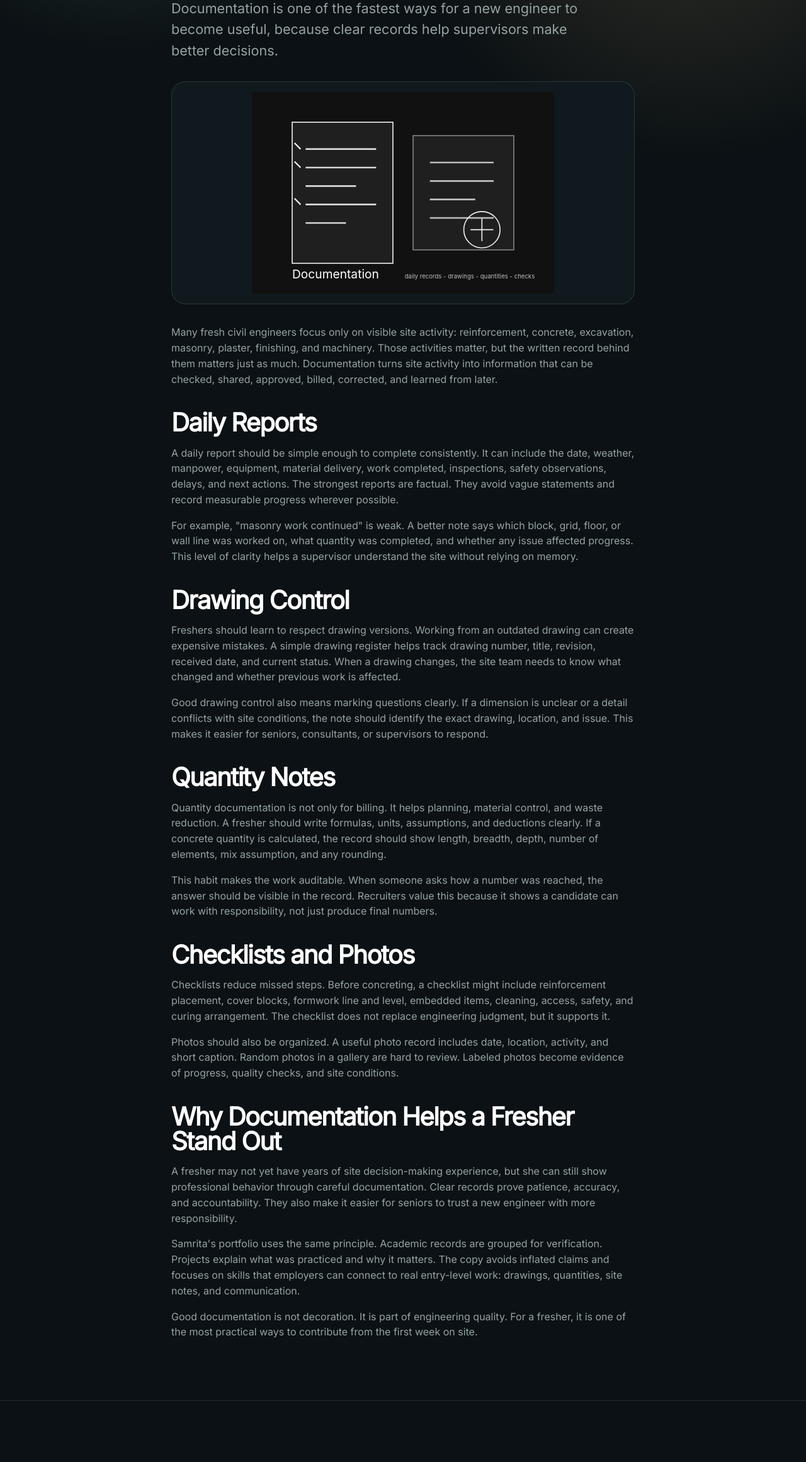
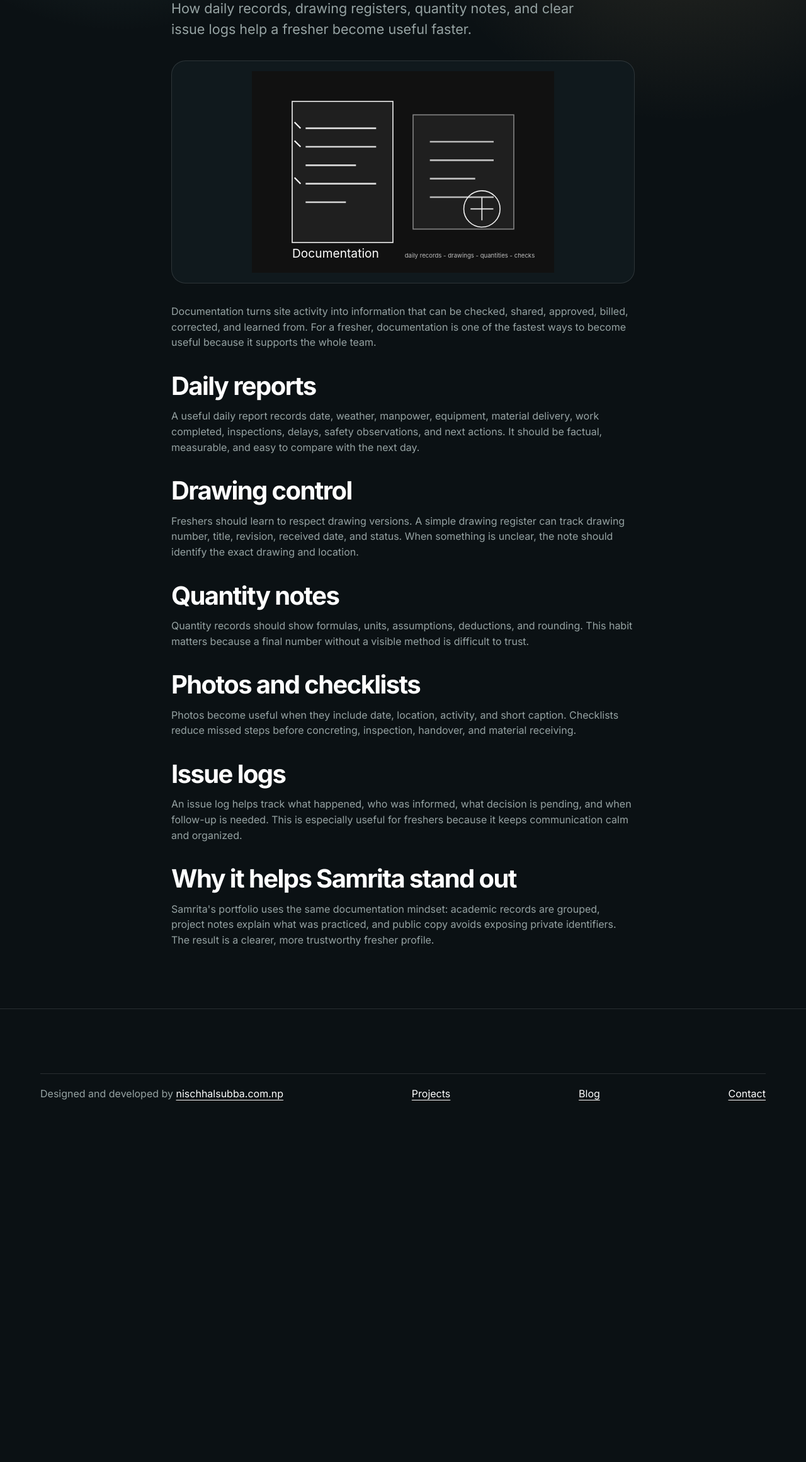
Before and after one commit to Nischhalsubba/samrita.com.np, a plain HTML site: page blog/civil-engineering-documentation-for-freshers.html in a window 1280 px wide. Shown: the part 479-2800 px from the top of the page at 63% size. After the commit the page ends 2260 px from the top, so only its background shows below. Drawn offline with Linux system fonts and the light colour scheme.

Commit message:
Refresh documentation blog article

```diff
--- a/blog/civil-engineering-documentation-for-freshers.html
+++ b/blog/civil-engineering-documentation-for-freshers.html
@@ -1,68 +1,53 @@
 <!doctype html>
-<html lang="en">
+<html lang="en" data-theme="dark">
   <head>
     <meta charset="utf-8">
     <meta name="viewport" content="width=device-width, initial-scale=1">
-    <meta name="description" content="A civil engineering documentation guide for freshers covering daily reports, drawings, checklists, quantities, photos, and handover notes.">
+    <meta name="description" content="A practical documentation guide for fresh civil engineers covering daily reports, drawing control, quantity notes, photos, checklists, and issue logs.">
     <meta name="robots" content="index, follow">
     <meta property="og:type" content="article">
-    <meta property="og:title" content="Civil Engineering Documentation for Freshers | Samrita">
-    <meta property="og:description" content="A practical guide to daily records, drawing control, quantity notes, checklists, and site communication for entry-level civil engineers.">
+    <meta property="og:title" content="Civil Engineering Documentation for Freshers | Samrita Maharjan">
+    <meta property="og:description" content="A practical documentation guide for fresh civil engineers covering daily reports, drawing control, quantity notes, photos, checklists, and issue logs.">
     <meta property="og:url" content="https://samrita.com.np/blog/civil-engineering-documentation-for-freshers.html">
     <meta property="og:image" content="https://samrita.com.np/assets/og-image.png">
     <meta name="twitter:card" content="summary_large_image">
     <link rel="canonical" href="https://samrita.com.np/blog/civil-engineering-documentation-for-freshers.html">
-    <title>Civil Engineering Documentation for Freshers | Samrita</title>
+    <title>Civil Engineering Documentation for Freshers | Samrita Maharjan</title>
     <link rel="icon" href="../assets/favicon.svg" type="image/svg+xml">
     <link rel="preconnect" href="https://fonts.googleapis.com">
     <link rel="preconnect" href="https://fonts.gstatic.com" crossorigin>
-    <link href="https://fonts.googleapis.com/css2?family=Inter:wght@400&display=swap" rel="stylesheet">
+    <link href="https://fonts.googleapis.com/css2?family=Inter:wght@400;500;600;700;800&display=swap" rel="stylesheet">
     <link rel="stylesheet" href="../assets/styles.css">
-    <script type="application/ld+json">
-      {
-        "@context": "https://schema.org",
-        "@type": "Article",
-        "headline": "Civil Engineering Documentation for Freshers",
-        "author": {"@type": "Person", "name": "Samrita"},
-        "publisher": {"@type": "Organization", "name": "Samrita Civil Engineering Portfolio"},
-        "mainEntityOfPage": "https://samrita.com.np/blog/civil-engineering-documentation-for-freshers.html",
-        "image": "https://samrita.com.np/assets/og-image.png",
-        "about": ["Civil Engineering", "Construction Documentation", "Daily Site Reporting"]
-      }
-    </script>
   </head>
   <body>
     <a class="skip-link" href="#main-content">Skip to content</a>
+    <div class="progress-bar" data-progress></div>
     <div class="cursor" data-cursor></div>
-    <header class="site-header"><nav class="nav container" aria-label="Main navigation"><a class="logo-wrapper" href="../index.html"><span class="logo-image">S</span><span class="logo-text">Samrita</span></a><div class="nav-button-wrapper"><a class="button" href="../index.html#contact"><span>Contact</span></a></div></nav></header>
+    <header class="site-header" data-header><nav class="nav container" aria-label="Main navigation"><a class="logo-wrapper magnetic" href="../index.html"><span class="logo-image">S</span><span class="logo-text">Samrita</span></a><div class="nav-button-wrapper"><button class="theme-toggle magnetic" type="button" data-theme-toggle aria-label="Switch theme"><span class="theme-icon" aria-hidden="true">●</span></button><a class="button magnetic" href="../index.html#contact"><span>Contact</span></a></div></nav></header>
     <main id="main-content">
-      <article class="page-hero container article-wrapper">
+      <article class="page-hero article-wrapper">
         <p class="eyebrow reveal">Civil Engineering Notes</p>
         <h1 class="reveal">Civil Engineering Documentation for Freshers</h1>
-        <p class="page-lede reveal">Documentation is one of the fastest ways for a new engineer to become useful, because clear records help supervisors make better decisions.</p>
-        <figure class="detail-image reveal"><img src="../assets/blog-documentation.svg" alt="Minimal civil engineering documentation illustration"></figure>
+        <p class="page-lede reveal">How daily records, drawing registers, quantity notes, and clear issue logs help a fresher become useful faster.</p>
+        <figure class="detail-image reveal"><img src="../assets/blog-documentation.svg" alt="" loading="lazy"></figure>
         <div class="article-content reveal">
-          <p>Many fresh civil engineers focus only on visible site activity: reinforcement, concrete, excavation, masonry, plaster, finishing, and machinery. Those activities matter, but the written record behind them matters just as much. Documentation turns site activity into information that can be checked, shared, approved, billed, corrected, and learned from later.</p>
-          <h2>Daily Reports</h2>
-          <p>A daily report should be simple enough to complete consistently. It can include the date, weather, manpower, equipment, material delivery, work completed, inspections, safety observations, delays, and next actions. The strongest reports are factual. They avoid vague statements and record measurable progress wherever possible.</p>
-          <p>For example, "masonry work continued" is weak. A better note says which block, grid, floor, or wall line was worked on, what quantity was completed, and whether any issue affected progress. This level of clarity helps a supervisor understand the site without relying on memory.</p>
-          <h2>Drawing Control</h2>
-          <p>Freshers should learn to respect drawing versions. Working from an outdated drawing can create expensive mistakes. A simple drawing register helps track drawing number, title, revision, received date, and current status. When a drawing changes, the site team needs to know what changed and whether previous work is affected.</p>
-          <p>Good drawing control also means marking questions clearly. If a dimension is unclear or a detail conflicts with site conditions, the note should identify the exact drawing, location, and issue. This makes it easier for seniors, consultants, or supervisors to respond.</p>
-          <h2>Quantity Notes</h2>
-          <p>Quantity documentation is not only for billing. It helps planning, material control, and waste reduction. A fresher should write formulas, units, assumptions, and deductions clearly. If a concrete quantity is calculated, the record should show length, breadth, depth, number of elements, mix assumption, and any rounding.</p>
-          <p>This habit makes the work auditable. When someone asks how a number was reached, the answer should be visible in the record. Recruiters value this because it shows a candidate can work with responsibility, not just produce final numbers.</p>
-          <h2>Checklists and Photos</h2>
-          <p>Checklists reduce missed steps. Before concreting, a checklist might include reinforcement placement, cover blocks, formwork line and level, embedded items, cleaning, access, safety, and curing arrangement. The checklist does not replace engineering judgment, but it supports it.</p>
-          <p>Photos should also be organized. A useful photo record includes date, location, activity, and short caption. Random photos in a gallery are hard to review. Labeled photos become evidence of progress, quality checks, and site conditions.</p>
-          <h2>Why Documentation Helps a Fresher Stand Out</h2>
-          <p>A fresher may not yet have years of site decision-making experience, but she can still show professional behavior through careful documentation. Clear records prove patience, accuracy, and accountability. They also make it easier for seniors to trust a new engineer with more responsibility.</p>
-          <p>Samrita's portfolio uses the same principle. Academic records are grouped for verification. Projects explain what was practiced and why it matters. The copy avoids inflated claims and focuses on skills that employers can connect to real entry-level work: drawings, quantities, site notes, and communication.</p>
-          <p>Good documentation is not decoration. It is part of engineering quality. For a fresher, it is one of the most practical ways to contribute from the first week on site.</p>
+          <p>Documentation turns site activity into information that can be checked, shared, approved, billed, corrected, and learned from. For a fresher, documentation is one of the fastest ways to become useful because it supports the whole team.</p>
+          <h2>Daily reports</h2>
+          <p>A useful daily report records date, weather, manpower, equipment, material delivery, work completed, inspections, delays, safety observations, and next actions. It should be factual, measurable, and easy to compare with the next day.</p>
+          <h2>Drawing control</h2>
+          <p>Freshers should learn to respect drawing versions. A simple drawing register can track drawing number, title, revision, received date, and status. When something is unclear, the note should identify the exact drawing and location.</p>
+          <h2>Quantity notes</h2>
+          <p>Quantity records should show formulas, units, assumptions, deductions, and rounding. This habit matters because a final number without a visible method is difficult to trust.</p>
+          <h2>Photos and checklists</h2>
+          <p>Photos become useful when they include date, location, activity, and short caption. Checklists reduce missed steps before concreting, inspection, handover, and material receiving.</p>
+          <h2>Issue logs</h2>
+          <p>An issue log helps track what happened, who was informed, what decision is pending, and when follow-up is needed. This is especially useful for freshers because it keeps communication calm and organized.</p>
+          <h2>Why it helps Samrita stand out</h2>
+          <p>Samrita's portfolio uses the same documentation mindset: academic records are grouped, project notes explain what was practiced, and public copy avoids exposing private identifiers. The result is a clearer, more trustworthy fresher profile.</p>
         </div>
       </article>
     </main>
-    <footer class="site-footer"><div class="container"><div class="footer-bottom"><span>Designed and developed by <a class="text-style-link" href="https://nischhalsubba.com.np/">nischhalsubba.com.np</a></span><a class="text-link" href="../index.html#blog">Blog</a><a class="text-link" href="../index.html#contact">Contact</a></div></div></footer>
-    <script src="../assets/script.js"></script>
+    <footer class="site-footer"><div class="padding-global"><div class="container-large"><div class="footer-bottom"><span>Designed and developed by <a class="text-style-link" href="https://nischhalsubba.com.np/">nischhalsubba.com.np</a></span><a class="text-link" href="../index.html#projects">Projects</a><a class="text-link" href="../index.html#blog">Blog</a><a class="text-link" href="../index.html#contact">Contact</a></div></div></div></footer>
+    <script src="../assets/script.js" defer></script>
   </body>
 </html>
```
